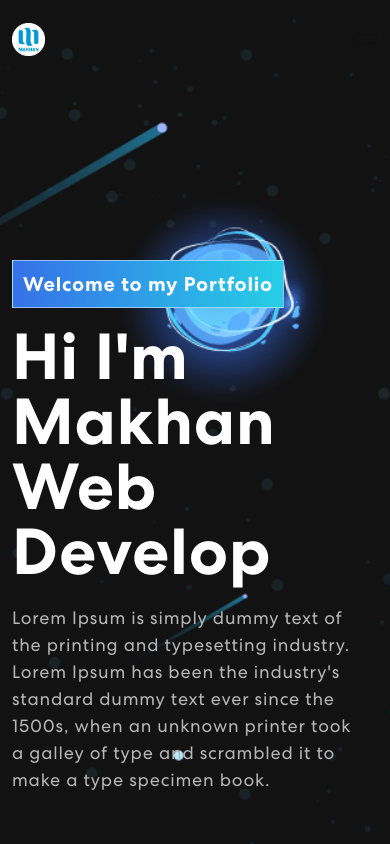
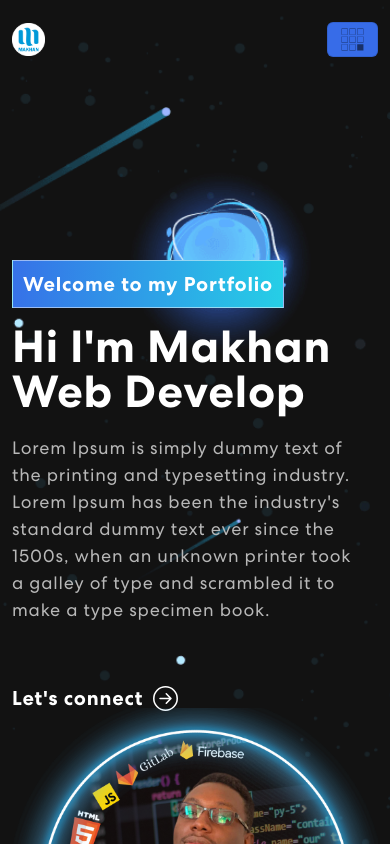
Before and after one commit to yerrymina1195/react-portofolio, a React (Create React App) app: page / in a window 390 px wide. Shown: the top 844 px of the page. Built offline with nearby package versions, Linux system fonts and the light colour scheme.

Commit message:
second commit

```diff
--- a/src/App.css
+++ b/src/App.css
@@ -184,6 +184,9 @@ span.navbar-text {
 	height: 100%;
 	position: absolute;
 }
+.navbar-toggler{
+  background-color: #376ce8 !important;
+}
 nav.navbar .navbar-toggler:active,
 nav.navbar .navbar-toggler:focus {
 	outline: none;
@@ -192,7 +195,9 @@ nav.navbar .navbar-toggler:focus {
 nav.navbar .navbar-toggler-icon {
   width: 24px;
   height: 17px;
-  background-image: none;
+  background-color: blue;
+  color: red;
+  /* background-image: none; */
   position: relative;
   border-bottom: 2px solid #fff;
   transition: all 300ms linear;
@@ -250,7 +255,7 @@ nav.navbar .navbar-toggler[aria-expanded="true"] .navbar-toggler-icon {
   display: inline-block;
 }
 .banner h1 {
-  font-size: 65px;
+  font-size: 45px;
   font-weight: 700;
   letter-spacing: 0.8px;
   line-height: 1;
@@ -626,3 +631,23 @@ nav.navbar .navbar-toggler[aria-expanded="true"] .navbar-toggler-icon {
   letter-spacing: 0.5px;
   margin-top: 20px;
 }
+@media only screen and (max-width: 393px){
+  .newsletter-bx {
+
+
+    padding: 35px 55px;
+    margin-bottom: 80px;
+    margin-top: -122px;
+  }
+  .newsletter-bx h3 {
+
+  font-size: 15px;
+}
+  .new-email-bx button {
+    background: linear-gradient(90.21deg, #376ce8 -5.91%, #24d9e6 111.58%);
+    padding: 5px 20px;
+    color: #fff;
+    font-weight: 500;
+
+  }
+}
--- a/src/components/Footer.jsx
+++ b/src/components/Footer.jsx
@@ -17,7 +17,7 @@ export const Footer = () => {
               <h3>Subscribe to our Newsletter<br></br> & Never miss latest updates</h3>
 
             </Col>
-            <Col md={6} xl={7}>
+            <Col sm={12} md={6}  xl={7}>
               <form>
                 <div className="new-email-bx">
                   <input  type="email" placeholder="Email Address" />
--- a/src/components/NavBar.jsx
+++ b/src/components/NavBar.jsx
@@ -5,6 +5,7 @@ import logo2 from '../assets/img/LOGO MAKHAN ROND 3.png';
 import navIcon1 from '../assets/img/nav-icon1.svg';
 import navIcon2 from '../assets/img/nav-icon2.svg';
 import navIcon3 from '../assets/img/nav-icon3.svg';
+import { FaBuromobelexperte} from "react-icons/fa";
 
 
 export const  NavBar = () => {
@@ -35,7 +36,7 @@ export const  NavBar = () => {
             <img src={scrolled ? logo : logo2} alt="Logo" />
             </Navbar.Brand>
             <Navbar.Toggle aria-controls="basic-navbar-nav" >
-                <span className="navbar-toogler-icon"></span>
+                <span className="navbar-toogler-icon"><FaBuromobelexperte size={25}/> </span>
            </Navbar.Toggle>
             <Navbar.Collapse id="basic-navbar-nav">
             <Nav className="me-auto">
```
